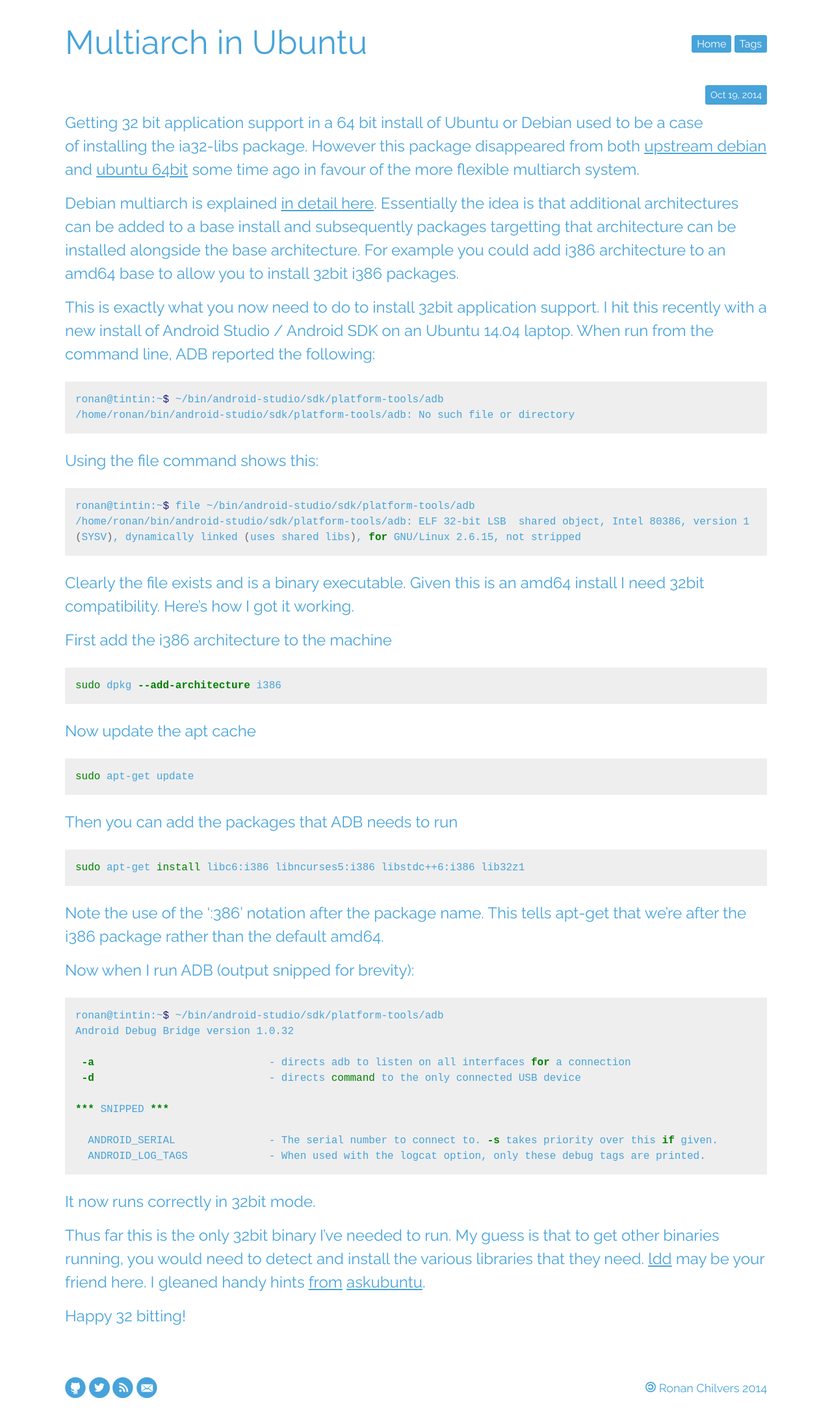
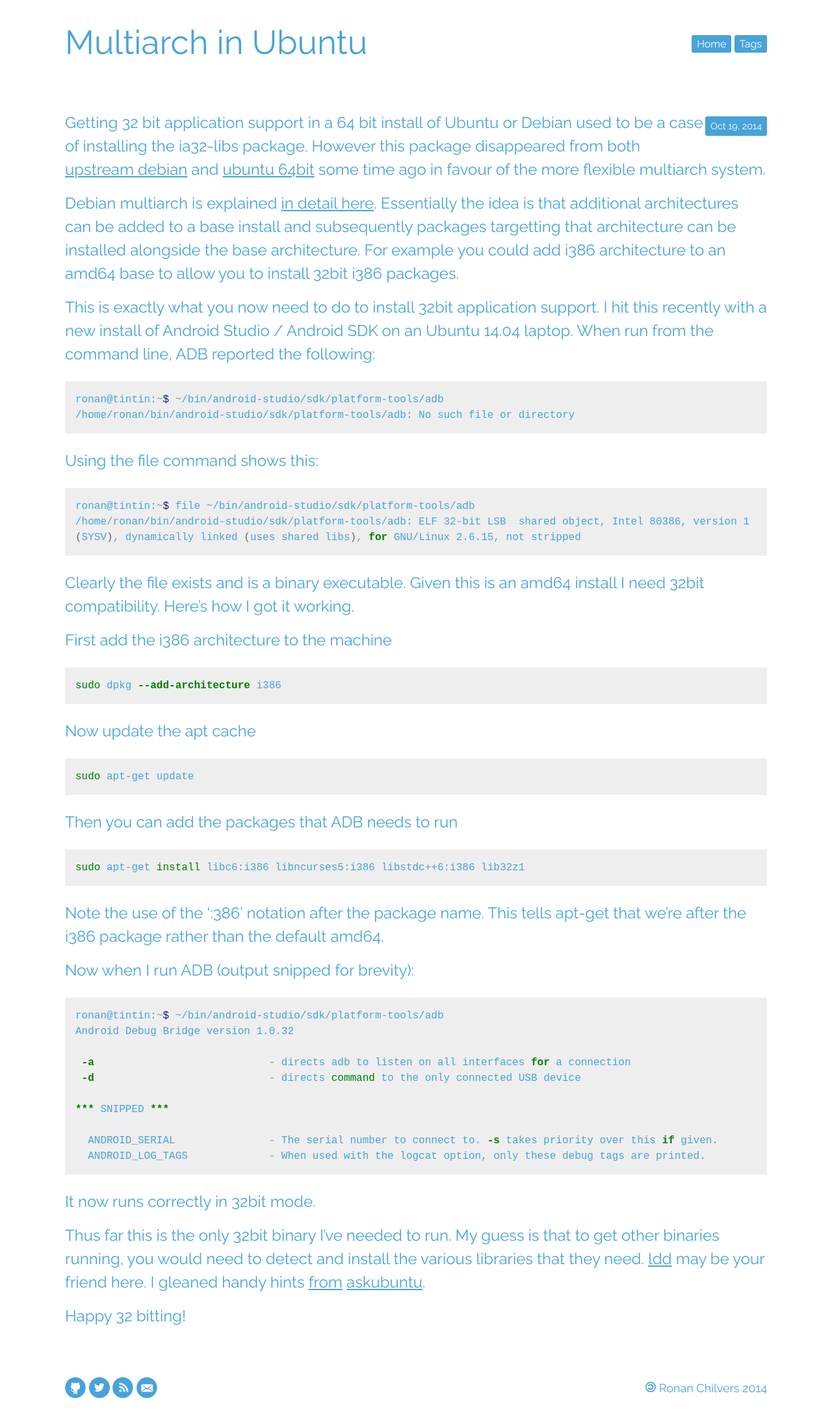
Before and after one commit to ronanchilvers/ronanchilvers.github.io, a Jekyll site: the page built from _posts/2014-10-19-multiarch-in-ubuntu.md, in a window 1280 px wide. Shown: the whole page at 65% size. Built offline with Jekyll 4.4.1, drawn with Linux system fonts in a browser that asks for light colours; nearby versions of some CDN libraries.

Commit message:
Tweak for date style

```diff
--- a/css/styles.css
+++ b/css/styles.css
@@ -32,25 +32,11 @@ header {
         margin: 0 0 -1rem 0;
         padding: 0;
     }
-    /*header a > svg {
-        width: 32px;
-        height: 32px;
-        color: #47a3da;
-    }*/
-    /*header .social,*/
     header .links {
         float: right;
         font-size: 1rem;
         margin-top: 20px;
     }
-    /*header .social {
-        float: right;
-        margin-top: -10px;
-    }*/
-    /*header .links {
-        margin-top: 5px;
-        float: left;
-    }*/
         header .links a {
             border-radius: 3px;
             background-color: #47a3da;
@@ -93,13 +79,16 @@ article {
         }
     article .date {
         float: right;
-        margin-top: -2.5rem;
+        margin-top: 0.5rem;
         padding: 4px 8px;
         font-size: 0.9rem;
         border-radius: 3px;
         background-color: #47a3da;
         color: #FFF;
     }
+        .list article .date {
+            margin-top: -2.5rem;
+        }
     article a {
         text-decoration: underline;
     }
@@ -109,7 +98,6 @@ article {
     article ul {
         list-style: disc;
         padding-left: 2rem;
-        /*margin-left: 2rem;*/
         margin-bottom: 1rem
     }
 footer {
```
